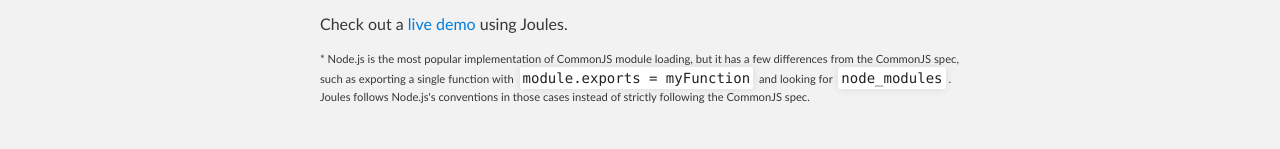
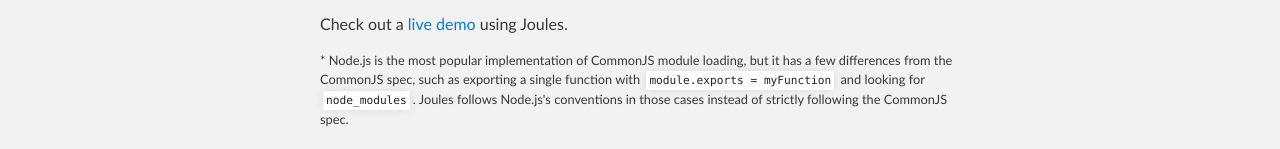
Before and after one commit to treygriffith/joules, a plain HTML site: page index.html in a window 1280 px wide. Shown: the part 399-548 px from the top of the page. Drawn offline with Linux system fonts and the light colour scheme.

Commit message:
adjust font size

```diff
--- a/stylesheets/stylesheet.css
+++ b/stylesheets/stylesheet.css
@@ -74,7 +74,7 @@
 }
 
 .footnote {
-  font-size:0.7em;
+  font-size:0.8em;
 }
 
 h1:first-child {
@@ -172,7 +172,7 @@
   background-color: #fff;
 
   font-family: Monaco, "Bitstream Vera Sans Mono", "Lucida Console", Terminal, monospace;
-  font-size: 14px;
+  font-size: 0.875em;
 
   border-radius: 2px;
   -moz-border-radius: 2px;
```
